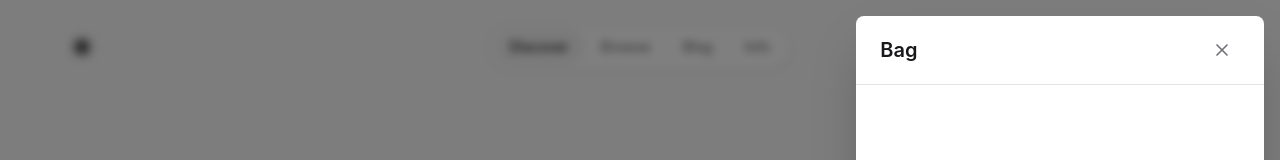
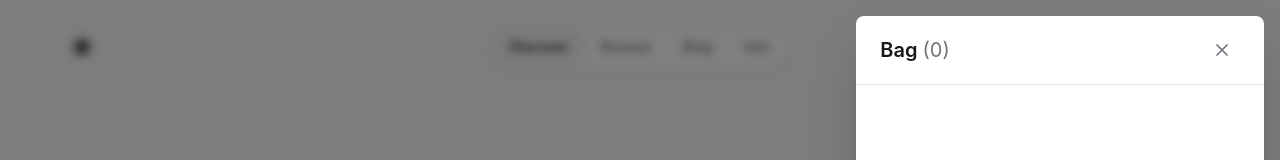
Before and after one commit to phalla-doll/curated-products-showcase, a React (Vite) app: page / in a window 1280 px wide. Both pictures are taken after a click on the button 1198 px from the left and 47 px from the top of the page. Shown: the top 160 px of the page. Built offline with nearby package versions, Linux system fonts and the light colour scheme.

Commit message:
Enhance Drawer component: add cart items count display in the title for improved user experience and visibility of cart status.

```diff
--- a/src/components/Drawer.tsx
+++ b/src/components/Drawer.tsx
@@ -1,6 +1,7 @@
 import type React from 'react';
 import { useEffect } from 'react';
 import { XIcon } from '@/components/icons/CoreIcons';
+import type { CartItem } from '@/types';
 
 interface DrawerProps {
     isOpen: boolean;
@@ -8,9 +9,14 @@ interface DrawerProps {
     title: string;
     children: React.ReactNode;
     ariaLabel?: string;
+    cartItems: CartItem[];
 }
 
-function Drawer({ isOpen, onClose, title, children, ariaLabel }: DrawerProps) {
+function Drawer({ isOpen, onClose, title, children, ariaLabel, cartItems }: DrawerProps) {
+    const getCartItemsCount = (items: CartItem[]): string => {
+        return items.reduce((total, item) => total + item.quantity, 0).toLocaleString();
+    };
+
     // Handle Escape key to close drawer
     useEffect(() => {
         const handleEscape = (e: KeyboardEvent) => {
@@ -77,7 +83,12 @@ function Drawer({ isOpen, onClose, title, children, ariaLabel }: DrawerProps) {
             >
                 {/* Drawer Header */}
                 <div className="flex items-center justify-between px-6 py-4 border-b border-zinc-200">
-                    <h2 className="text-xl font-semibold text-zinc-900">{title}</h2>
+                    <h2 className="text-xl font-semibold text-zinc-900">
+                        {title}{' '}
+                        <span className="text-zinc-500 font-normal">
+                            ({getCartItemsCount(cartItems)})
+                        </span>
+                    </h2>
                     <button
                         type="button"
                         onClick={onClose}
--- a/src/components/Header.tsx
+++ b/src/components/Header.tsx
@@ -157,6 +157,7 @@ function Header() {
                 isOpen={isDrawerOpen}
                 onClose={() => setIsDrawerOpen(false)}
                 title="Bag"
+                cartItems={cartItems}
                 ariaLabel="Bag drawer"
             >
                 {cartItems.length === 0 ? (
```
